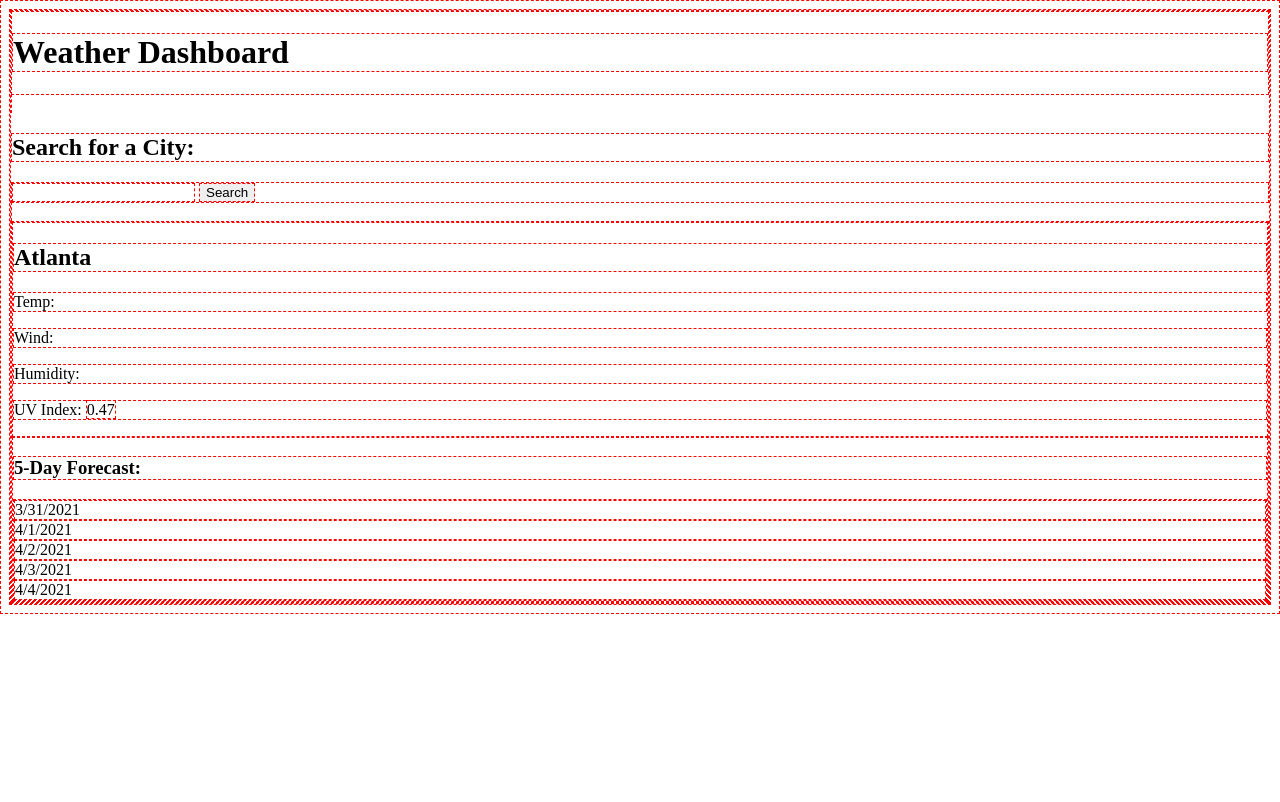
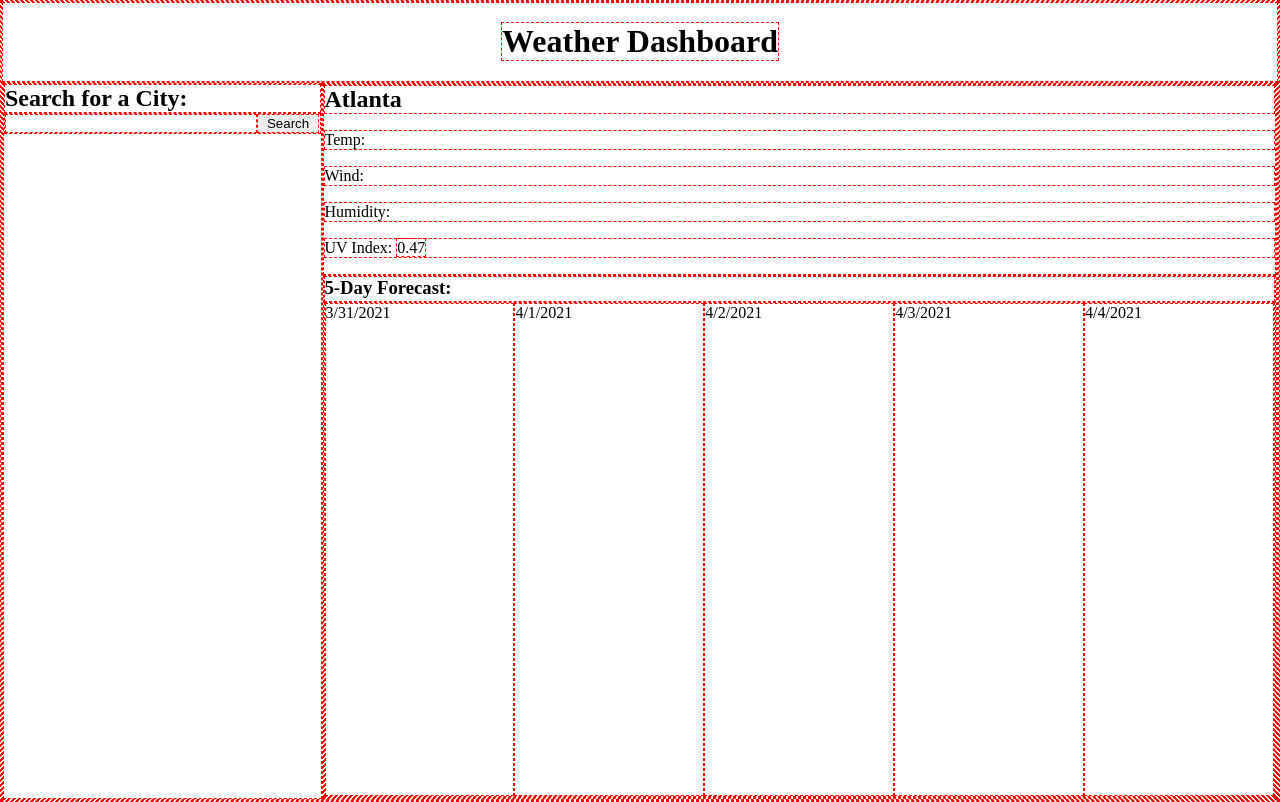
Before and after one commit to jathek/nu-hw6-weather-dashboard, a plain HTML site: page index.html in a window 1280 px wide. Drawn offline with Linux system fonts and the light colour scheme.

Commit message:
base css complete

```diff
--- a/assets/css/style.css
+++ b/assets/css/style.css
@@ -2,3 +2,83 @@
   box-sizing: border-box;
   border: 1px dashed red;
 }
+html {
+  font-size: 62.5%;
+  margin: 0;
+  padding: 0;
+}
+
+body {
+  font-size: 1.6rem;
+  margin: 0;
+  padding: 0;
+  display: flex;
+  flex-direction: column;
+  height: 100vh;
+}
+
+header {
+  flex: 0 0 10%;
+  max-height: 10%;
+  display: flex;
+  justify-content: center;
+  align-items: center;
+}
+h1 {
+  text-align: center;
+  margin: 0;
+}
+.weatherInfo {
+  flex: 0 0 90%;
+  max-height: 90%;
+  display: flex;
+}
+h2,
+h3 {
+  margin: 0;
+}
+
+
+
+#search {
+  flex: 0 0 25%;
+  max-width: 25%;
+  display: flex;
+  flex-direction: column;
+}
+#search form {
+  display: flex;
+}
+#search form > input {
+  flex: 0 0 80%;
+  max-width: 80%;
+}
+#search form > button {
+  flex: 0 0 20%;
+  max-width: 20%;
+}
+
+
+main {
+  flex: 0 0 75%;
+  display: flex;
+  flex-direction: column;
+  max-width: 75%;
+}
+
+#fiveDay {
+  height: 100%;
+  display: flex;
+  flex-direction: column;
+}
+#fiveDayHeader {
+  flex: 0 0 5%;
+}
+#forecastDays {
+  display: flex;
+  height: 100%;
+}
+#forecastDays > .daycast {
+  flex: 0 0 20%;
+  max-width: 20%;
+}
--- a/index.html
+++ b/index.html
@@ -9,17 +9,17 @@
     <script src="./assets/js/script.js" defer></script>
   </head>
   <body>
-    <div>
-      <header>
-        <h1>Weather Dashboard</h1>
-      </header>
-      <sidebar>
+    <header>
+      <h1>Weather Dashboard</h1>
+    </header>
+    <div class="weatherInfo">
+      <div id="search">
         <h2>Search for a City:</h2>
         <form>
           <input type="text" name="city" id="search" />
           <button>Search</button>
         </form>
-      </sidebar>
+      </div>
       <main>
         <section id="cityDetails">
           <h2>Atlanta</h2>
@@ -28,8 +28,8 @@
           <p>Humidity:</p>
           <p>UV Index: <span id="uv">0.47</span></p>
         </section>
-        <section id="5day">
-          <h3>5-Day Forecast:</h3>
+        <section id="fiveDay">
+          <h3 id="fiveDayHeader">5-Day Forecast:</h3>
           <section id="forecastDays">
             <div class="daycast">3/31/2021</div>
             <div class="daycast">4/1/2021</div>
```
